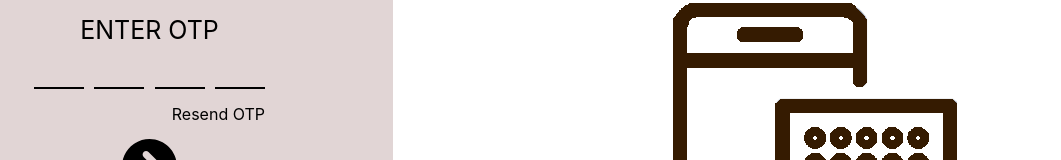
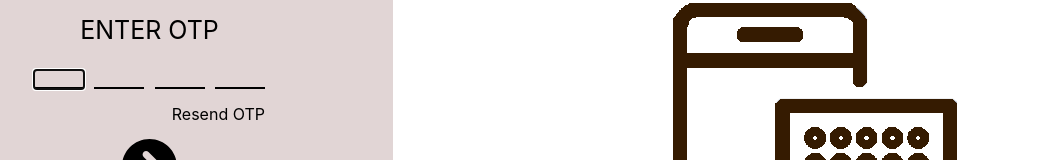
Before and after one commit to bharatrnair/socius-all, a React (Create React App) app: page /otp in a window 1280 px wide. Shown: the part 190-350 px from the top of the page, without its empty margins (119-1180 px from the left). Built offline with nearby package versions, Linux system fonts and the light colour scheme.

Commit message:
Otp Field added

```diff
--- a/src/App.jsx
+++ b/src/App.jsx
@@ -20,7 +20,7 @@ const App = () => {
     return (
         <BrowserRouter>
         <Routes>
-            <Route path="login" element={<Login />} ></Route>
+            <Route path="" element={<Login />} ></Route>
             <Route path="otp" element={<Otp />} ></Route>
             <Route path="profile" element={<Profile />} ></Route>
             <Route path="chat" element={<Chat />} ></Route>
@@ -33,7 +33,6 @@ const App = () => {
             <Route path="storyviews" element ={<StoryViews />}></Route>
             <Route path="post" element ={<Post />}></Route>
             <Route path="save" element ={<Save />}></Route>
-
         </Routes>
         </BrowserRouter>
                );
--- /dev/null
+++ b/src/components/Common/OtpField.jsx
@@ -0,0 +1,78 @@
+import { useEffect, useRef } from 'react'
+
+const OtpField = ({value,onChange}) => {
+
+    const firstBoxRef = useRef();
+    const secondBoxRef = useRef();
+    const thirdBoxRef = useRef();
+    const fourthBoxRef = useRef();
+
+    useEffect(()=>{
+        firstBoxRef.current.focus();
+    },[]);
+
+    const keyDown = (e,i,ref)=>{
+        if(!e.target.value && e.key === "Backspace"){
+            ref.current.focus();
+            let newValue = i===1?"": value.substring(0,i-1);
+            onChange(newValue);
+        }
+    }
+
+  return (
+    <div className="otpInput">
+        <input
+            className='underline'
+            type="text"
+            maxLength={1}
+            ref={firstBoxRef}
+            onChange={(e)=>{
+                let newValue = e.target.value + value.substring(1);
+                onChange(newValue);
+                if(e.target.value)secondBoxRef.current.focus();
+            }}
+            value={value.charAt(0)}
+        />
+        <input
+            className='underline'
+            type="text"
+            maxLength={1}
+            ref={secondBoxRef}
+            onChange={(e)=>{
+                let newValue = value.substring(0,1) + e.target.value + value.substring(2);
+                onChange(newValue);
+                if(e.target.value)thirdBoxRef.current.focus()
+            }}
+            value={value.charAt(1)}
+            onKeyDown={(e)=>keyDown(e,1,firstBoxRef)}
+        />
+        <input
+            className='underline'
+            type="text"
+            maxLength={1}
+            ref={thirdBoxRef}
+            onChange={(e)=>{
+                let newValue = value.substring(0,2) + e.target.value + value.substring(3);
+                onChange(newValue);
+                if(e.target.value)fourthBoxRef.current.focus()
+            }}
+            value={value.charAt(2)}
+            onKeyDown={(e)=>keyDown(e,2,secondBoxRef)}
+        />
+        <input
+            className='underline'
+            type="text"
+            maxLength={1}
+            ref={fourthBoxRef}
+            onChange={(e)=>{
+                let newValue = value.substring(0,3) + e.target.value;
+                onChange(newValue);
+            }}
+            value={value.charAt(3)}
+            onKeyDown={(e)=>keyDown(e,3,thirdBoxRef)}
+        />
+    </div>
+  )
+}
+
+export default OtpField
--- a/src/components/Otp.jsx
+++ b/src/components/Otp.jsx
@@ -1,30 +1,23 @@
-import React from 'react'
+import { useState } from 'react';
 import next from './../components/Assets/next.svg'
 import vector from './../components/Assets/otpvector.png'
+import OtpField from './Common/OtpField'
 
 
 const Otp = () => {
+  const [otp, setOtp] = useState('');
   return (
     <div className='mainContainer'>
         <div className="otpSection">
             <div className="otpDetailsSection">
                 <p id='otp'>ENTER OTP</p>
-                <div className="otpInput">
-                    <input className='underline' type="text" maxLength={1} />
-                    <input className='underline' type="text" maxLength={1}/>
-                    <input className='underline' type="text" maxLength={1}/>
-                    <input className='underline' type="text" maxLength={1}/>
-            </div>
+                <OtpField value={otp} onChange={setOtp}/>
             <div className="messageSection">
                 <p>Resend OTP</p>
             </div>
             <div className="nextButton">
                 <img src={next} alt="" />
-
             </div>
-
-
-
         </div>
         </div>
         <div className="vectorSection">
@@ -34,8 +27,6 @@ const Otp = () => {
                 <div className="otpMessage">
                 <p id='three'>we have sent an otp to your registered  phone number</p>
                 </div>
-
-
         </div>
     </div>
   )
```
